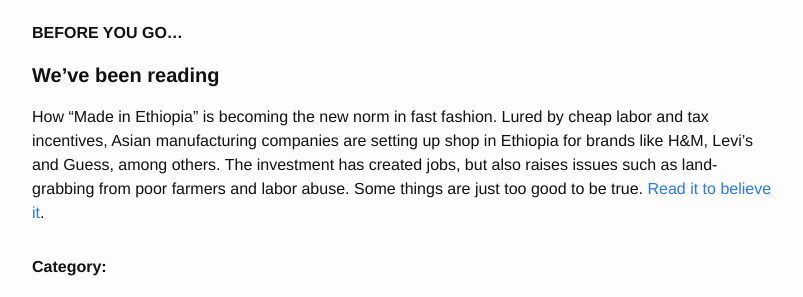
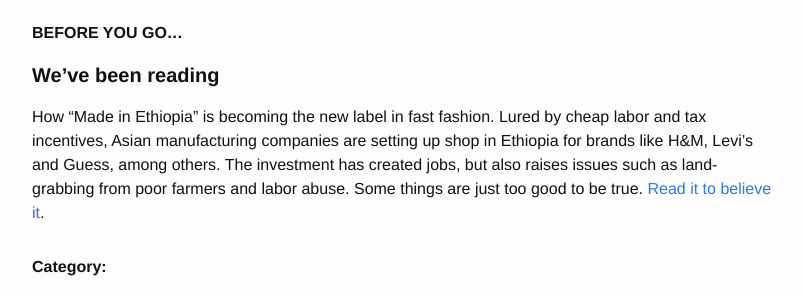
Before and after one commit to Sparkleleuk/Sustainability_Matters, a Jekyll site: the page built from _posts/2018-03-12-mining-drugprices.markdown, in a window 1280 px wide. Shown: the part 1469-1766 px from the top of the page, without its empty margins (238-1041 px from the left). Built offline with Jekyll 4.4.1, drawn with Linux system fonts in a browser that asks for light colours.

Commit message:
new  post

```diff
--- a/_posts/2018-03-07-board-diversity.markdown
+++ b/_posts/2018-03-07-board-diversity.markdown
@@ -32,4 +32,4 @@ Interestingly, the Bloomberg chart shows that the number of all-male corporate b
 
 #### **Quote of the day: When you say nothing at all**
 
-“Any solutions on how to address this epidemic will be complicated. This is why our company believes the best way to make progress on these issues is through the political and legislative process. We plan to engage our customers that legally manufacture firearms and other stakeholders on what we can do together to promote better gun safety for our communities.” - Statement from Wells Fargo, reacting to a <a href="https://www.bloomberg.com/news/articles/2018-03-07/nra-s-banker-wells-fargo-climbs-to-top-of-gunmaker-debt-market" target="_blank">Bloomberg report</a> that it has arranged the largest amount of loans for gun manufacturers since 2012.
+<em>Any solutions on how to address this epidemic will be complicated. This is why our company believes the best way to make progress on these issues is through the political and legislative process. We plan to engage our customers that legally manufacture firearms and other stakeholders on what we can do together to promote better gun safety for our communities.</em> - Statement from Wells Fargo, reacting to a <a href="https://www.bloomberg.com/news/articles/2018-03-07/nra-s-banker-wells-fargo-climbs-to-top-of-gunmaker-debt-market" target="_blank">Bloomberg report</a> that it has arranged the largest amount of loans for gun manufacturers since 2012.
--- a/_posts/2018-03-12-mining-drugprices.markdown
+++ b/_posts/2018-03-12-mining-drugprices.markdown
@@ -40,4 +40,4 @@ Because highly priced drugs affect access to critical drugs for all but the weal
 
 #### **We’ve been reading**
 
-How “Made in Ethiopia” is becoming the new norm in fast fashion. Lured by cheap labor and tax incentives, Asian manufacturing companies are setting up shop in Ethiopia for brands like H&M, Levi’s and Guess, among others. The investment has created jobs, but also raises issues such as land-grabbing from poor farmers and labor abuse. Some things are just too good to be true. <a href="https://www.bloomberg.com/news/features/2018-03-02/china-is-turning-ethiopia-into-a-giant-fast-fashion-factory" target="_blank">Read it to believe it</a>.
+How “Made in Ethiopia” is becoming the new label in fast fashion. Lured by cheap labor and tax incentives, Asian manufacturing companies are setting up shop in Ethiopia for brands like H&M, Levi’s and Guess, among others. The investment has created jobs, but also raises issues such as land-grabbing from poor farmers and labor abuse. Some things are just too good to be true. <a href="https://www.bloomberg.com/news/features/2018-03-02/china-is-turning-ethiopia-into-a-giant-fast-fashion-factory" target="_blank">Read it to believe it</a>.
--- a/_posts/2018-03-13-volkswagen.markdown
+++ b/_posts/2018-03-13-volkswagen.markdown
@@ -25,4 +25,4 @@ Supply chain risks are real and companies that source significant amounts of min
 
 #### **Quote of the day: From beauty to the beast**
 
-"Everything is done through Facebook in Myanmar. It was used to convey public messages but we know that the ultra-nationalist Buddhists have their own Facebooks [sic] and are really inciting a lot of violence and a lot of hatred against the Rohingya or other ethnic minorities. I’m afraid that Facebook has now turned into a beast, and not what it [was] originally intended.” - Yanghee Lee, Special Rapporteur on the situation of human rights in Myanmar. UN investigators agree that Facebook played a crucial role in the violence against the Rohingya. <a href="https://www.reuters.com/article/us-myanmar-rohingya-facebook/u-n-investigators-cite-facebook-role-in-myanmar-crisis-idUSKCN1GO2PN" target="_blank">Read it to believe it</a>.
+<em>Everything is done through Facebook in Myanmar. It was used to convey public messages but we know that the ultra-nationalist Buddhists have their own Facebooks [sic] and are really inciting a lot of violence and a lot of hatred against the Rohingya or other ethnic minorities. I’m afraid that Facebook has now turned into a beast, and not what it [was] originally intended.</em> - Yanghee Lee, Special Rapporteur on the situation of human rights in Myanmar. UN investigators agree that Facebook played a crucial role in the violence against the Rohingya. <a href="https://www.reuters.com/article/us-myanmar-rohingya-facebook/u-n-investigators-cite-facebook-role-in-myanmar-crisis-idUSKCN1GO2PN" target="_blank">Read it to believe it</a>.
```
Also changed, not shown: _posts/2018-03-14-theranos-hawking.markdown (added, +35 -0 lines).
